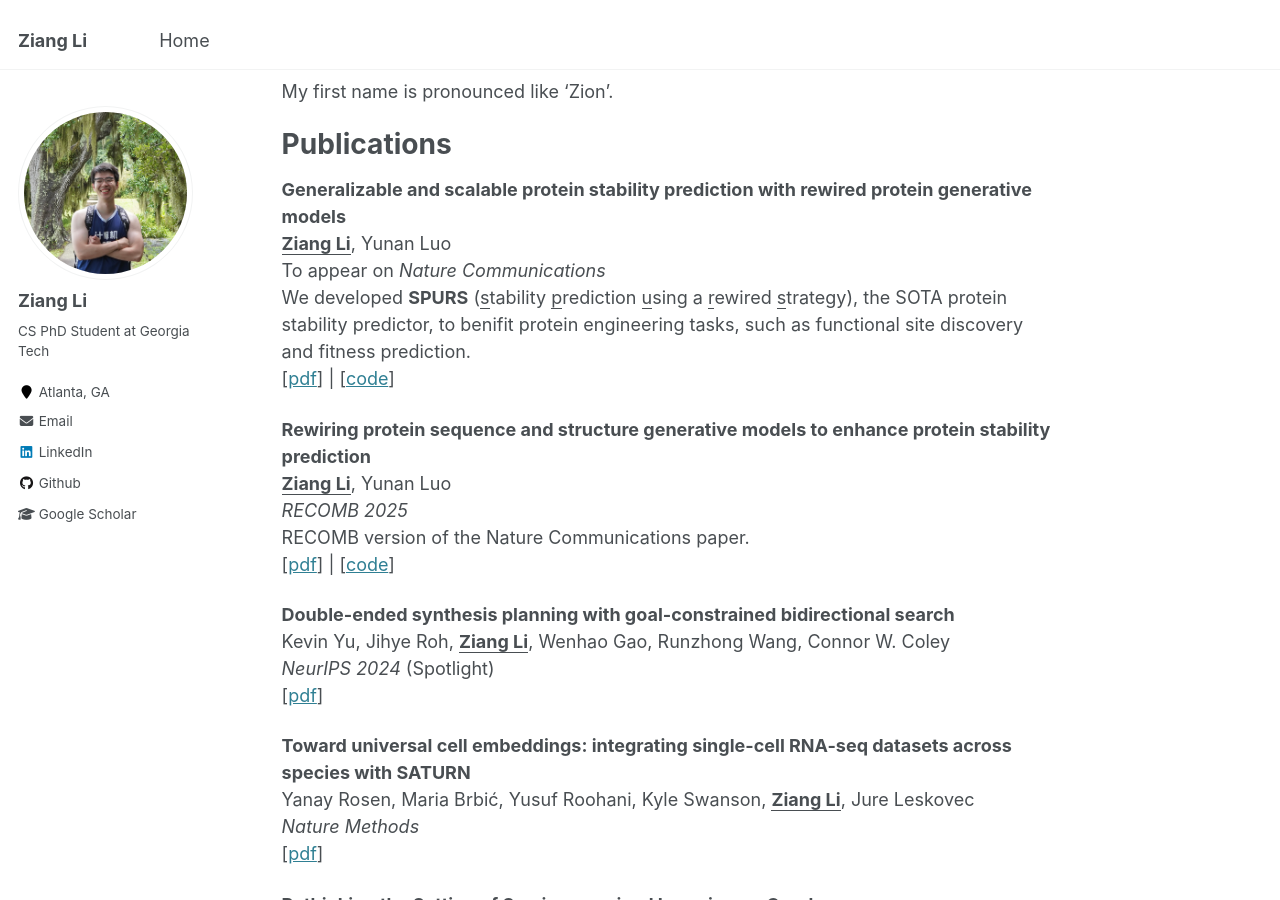
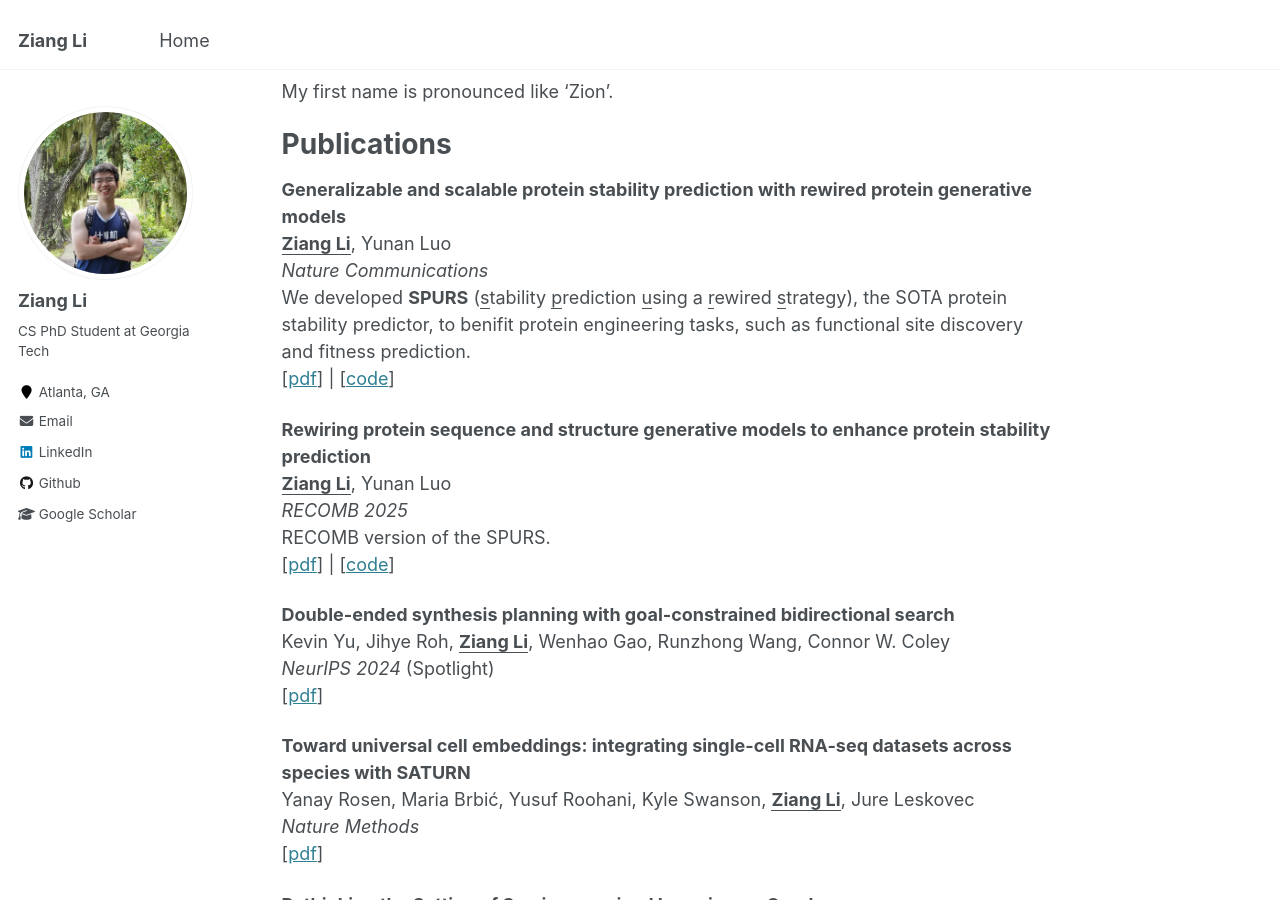
Before and after one commit to li-ziang/li-ziang.github.io, a Jekyll site: the page built from _pages/about.md, in a window 1280 px wide and 900 px high, scrolled down 387 px. Built offline with Jekyll 4.4.1, drawn with Linux system fonts in a browser that asks for light colours.

Commit message:
Revise about.md with new publication information
Updated publication details and links for SPURS.

```diff
--- a/_pages/about.md
+++ b/_pages/about.md
@@ -21,14 +21,14 @@ Publications
 
 **Generalizable and scalable protein stability prediction with rewired protein generative models** \
 <u><strong>Ziang Li</strong></u>, Yunan Luo \
-To appear on *Nature Communications* \
+*Nature Communications* \
 We developed **SPURS** (<u>s</u>tability <u>p</u>rediction <u>u</u>sing a <u>r</u>ewired <u>s</u>trategy), the SOTA protein stability predictor, to benifit protein engineering tasks, such as functional site discovery and fitness prediction. \
-\[[pdf](https://www.biorxiv.org/content/10.1101/2025.02.13.638154v2.full.pdf)\] \| \[[code](https://github.com/luo-group/SPURS)\]
+\[[pdf](https://www.nature.com/articles/s41467-025-67609-4)\] \| \[[code](https://github.com/luo-group/SPURS)\]
 
 **Rewiring protein sequence and structure generative models to enhance protein stability prediction** \
 <u><strong>Ziang Li</strong></u>, Yunan Luo \
 *RECOMB 2025* \
-RECOMB version of the Nature Communications paper. \
+RECOMB version of the SPURS. \
 \[[pdf](https://www.biorxiv.org/content/10.1101/2025.02.13.638154v1.abstract)\] \| \[[code](https://github.com/luo-group/SPURS)\]
 
 **Double-ended synthesis planning with goal-constrained bidirectional search** \
```
